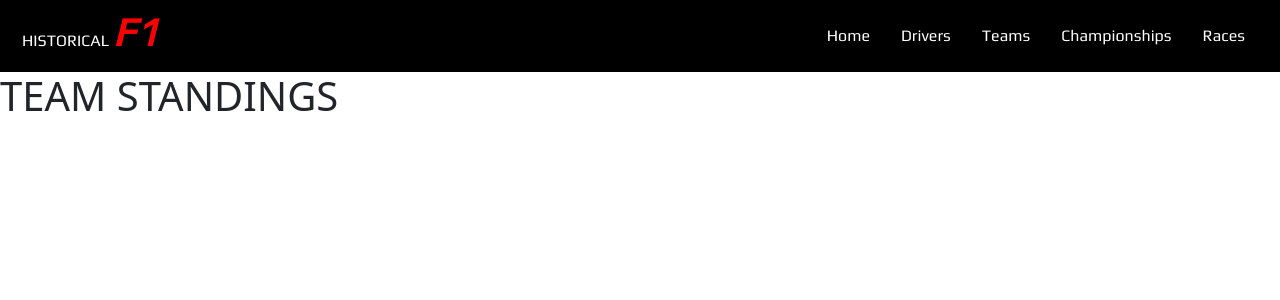
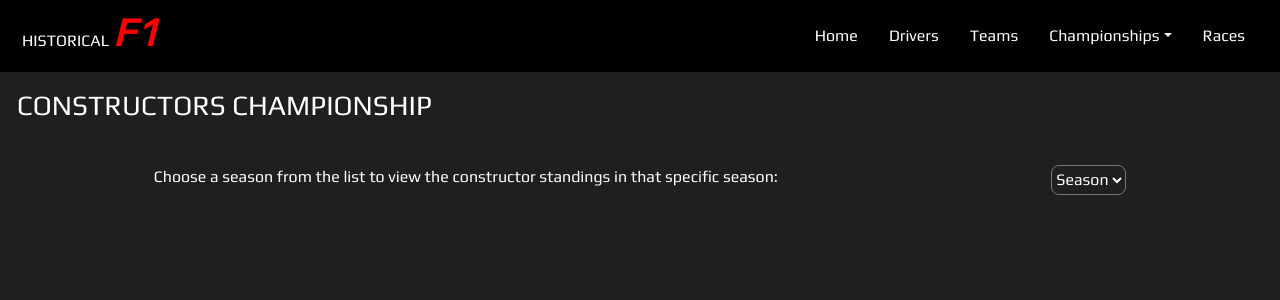
Before and after one commit to chrisyhaigh/chrisyhaigh.com, a React (Vite) app in the folder f1-app/: page /teamstandings in a window 1280 px wide. Shown: the top 300 px of the page. Built offline with nearby package versions, Linux system fonts and the light colour scheme; a web font is replaced by a local one.

Commit message:
Styling Structure complete. Jsx files were not included originally

```diff
--- a/f1-app/src/components/Home.jsx
+++ b/f1-app/src/components/Home.jsx
@@ -4,6 +4,7 @@ import Helmet from '../images/helmetpng.png'
 import Lotus from '../images/lotus.png'
 import Trophy from '../images/trophypng.png'
 import CheqFlag from '../images/cheqflag.png'
+import TeamTrophy from '../images/constructortrophy.png'
 import { Link } from 'react-router-dom'
 import Navbar from "./Navbar";
 
@@ -17,25 +18,31 @@ function Home() {
                 <div className="home-container">
                     <Link to='/drivers' className="component-container">
                         <div className="comp-img-container">
-                            <img src={Helmet} alt="F1 Helmet" width="160"></img>
+                            <img src={Helmet} alt="F1 Helmet" width="180"></img>
                         </div>
                         <h3 className="text-center">Drivers</h3>
                     </Link>
                     <Link to='/teams' className="component-container">
                         <div className="comp-img-container">
-                            <img src={Lotus} alt="Lotus F1 Car" width='180'></img>
+                            <img src={Lotus} alt="Lotus F1 Car" width='200'></img>
                         </div>
                         <h3 className="text-center">Teams</h3>
                     </Link>
-                    <Link to="/championships" className="component-container">
+                    <Link to="/driverstandings" className="component-container">
                         <div className="comp-img-container">
-                            <img src={Trophy} alt="Lewis Hamilton popping champagne" width='140'></img>
+                            <img src={Trophy} alt="Driver Trophy" width='150'></img>
                         </div>
-                        <h3 className="text-center">Championships</h3>
+                        <h3 className="text-center">Drivers Championship</h3>
+                    </Link>
+                    <Link to="/teamstandings" className="component-container">
+                        <div className="comp-img-container">
+                            <img src={TeamTrophy} alt="Constructor Trophy" width='150'></img>
+                        </div>
+                        <h3 className="text-center">Constructors Championship</h3>
                     </Link>
                     <Link to='/races' className="component-container">
                         <div className="comp-img-container">
-                            <img src={CheqFlag} alt="Chequered Flag" width="140"></img>
+                            <img src={CheqFlag} alt="Chequered Flag" width="180"></img>
                         </div>
                         <h3 className="text-center">Races</h3>
                     </Link>
--- a/f1-app/src/components/Navbar.jsx
+++ b/f1-app/src/components/Navbar.jsx
@@ -24,13 +24,20 @@ function Navbar() {
             <li>
                 <NavLink to="/teams" className="nav-link text-white" href="#">Teams</NavLink>
             </li>
-            <li>
-                <NavLink to="/championships" className="nav-link text-white" href="#">Championships</NavLink>
+            <li className="nav-item dropdown">
+              <a className="nav-link dropdown-toggle text-white" data-bs-toggle="dropdown" href="#" role="button" aria-expanded="false">Championships</a>
+              <ul className="dropdown-menu">
+                <li>
+                  <NavLink to="/driverstandings" className="dropdown-item text-white" href="#">Drivers</NavLink>
+                </li>
+                <li>
+                  <NavLink to="/teamstandings" className="dropdown-item text-white" href="#">Constructors</NavLink>
+                </li>
+              </ul>
             </li>
             <li>
                 <NavLink to="/races" className="nav-link text-white" href="#">Races</NavLink>
             </li>
-
           </ul>
         </div>
       </div>
--- a/f1-app/src/components/TeamStandings.jsx
+++ b/f1-app/src/components/TeamStandings.jsx
@@ -1,14 +1,34 @@
 import React from "react";
+import { useState } from 'react';
 import Navbar from "./Navbar";
 import '../css/TeamStandings.css'
 
 function TeamStandings() {
+    const currentYear = new Date().getFullYear();
+    const years = Array.from({ length: currentYear - 1950}, (_, index) => 1950 + index).reverse();
+
     return (
-        <div>
+        <div className="drivers-container">
             <Navbar />
-            <h1>TEAM STANDINGS</h1>
+            <div className="drivers-heading">
+                <h3>CONSTRUCTORS CHAMPIONSHIP</h3>
+            </div>
+            <div className="drivers-select-container">
+            <p>Choose a season from the list to view the constructor standings in that specific season:</p>
+                <select>
+                    <option value="">Season</option>
+                    {years.map((year) => (
+                        <option key={year} value={year}>
+                            {year}
+                        </option>
+                    ))}
+                </select>
+            </div>
+            <div className="drivers-profile-container">
+                {/* Drivers details in here */}
+            </div>
         </div>
-    )
+    );
 }
 
 export default TeamStandings
```
